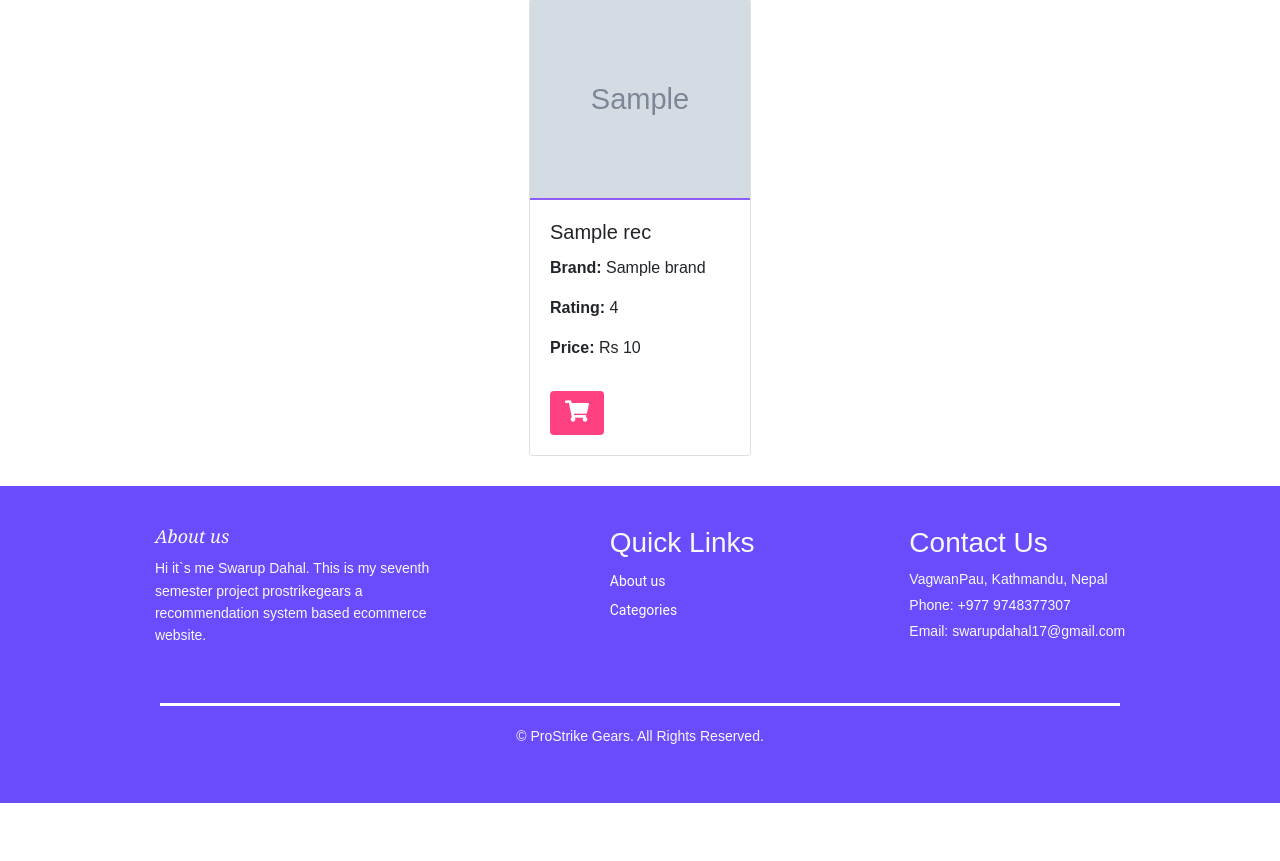
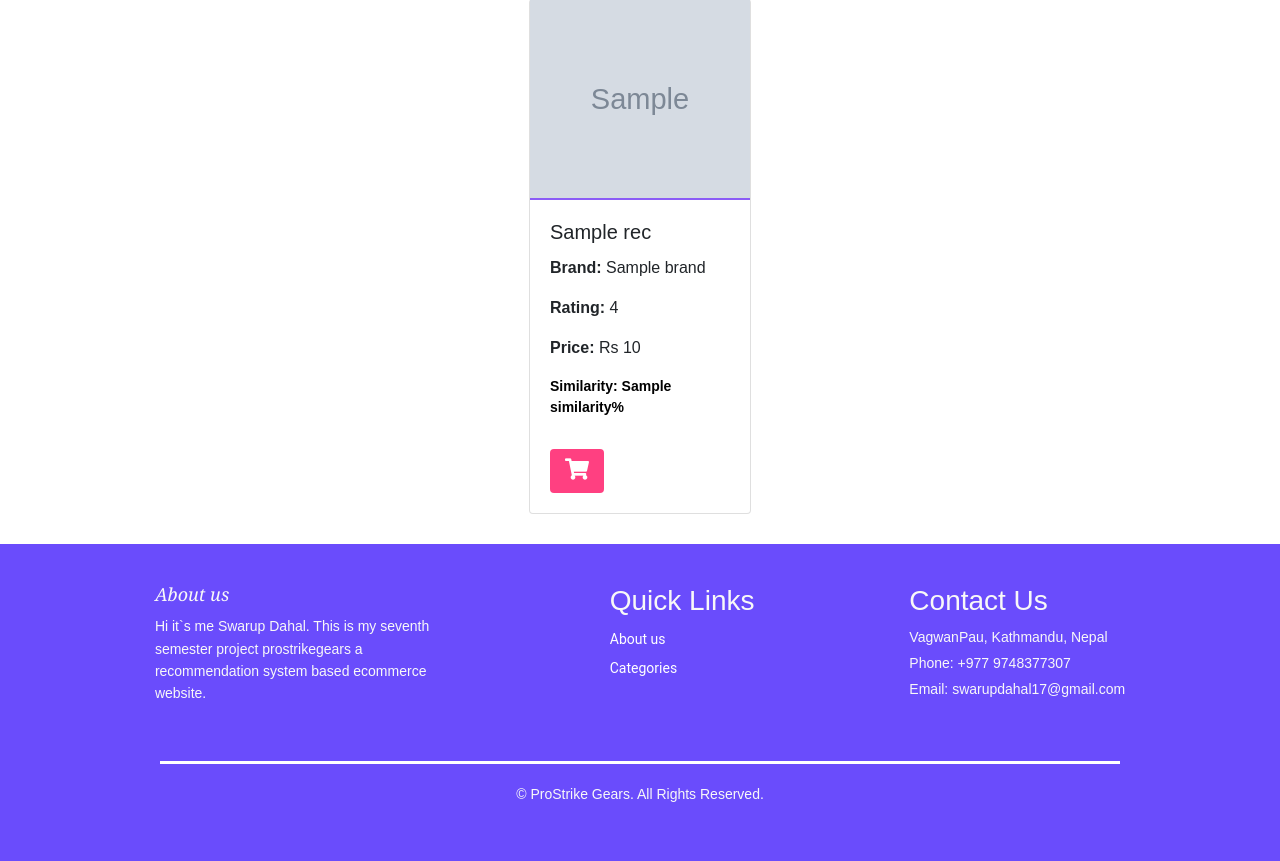
Before and after one commit to swarrup17/Seventh-Semester-Project, a Flask app: template templates/product_detail.html in a window 1280 px wide. Shown: the part 491-1352 px from the top of the page. Before the commit the page ends 1294 px from the top, so only its background shows below. Run offline with Flask 3, Linux system fonts and the light colour scheme; the template is opened without the code that fills it: most values are stand-ins (such as "Sample title", 1, 10 or a date in 2020); grey boxes marked "Sample" are stand-in pictures; some libraries are stand-ins or nearby versions.

Commit message:
Update product_detail.html

```diff
--- a/templates/product_detail.html
+++ b/templates/product_detail.html
@@ -88,6 +88,11 @@
             object-fit: cover;
             border-bottom: 2px solid #8b5cf6;
         }
+        .similarity-score {
+            font-size: 14px;
+            font-weight: bold;
+            color: #000000;
+        }
     </style>
 </head>
 <body>
@@ -135,6 +140,7 @@
                         <p><strong>Brand:</strong> {{ rec.Brand }}</p>
                         <p><strong>Rating:</strong> {{ rec.Rating }}</p>
                         <p><strong>Price:</strong> Rs {{ rec.Price }}</p>
+                        <p class="similarity-score">Similarity: {{ rec.Similarity }}%</p> <!-- ✅ New line -->
 
                         <form action="/cart" method="post">
                             <input type="hidden" name="pid" value="{{ rec.ID }}">
```
